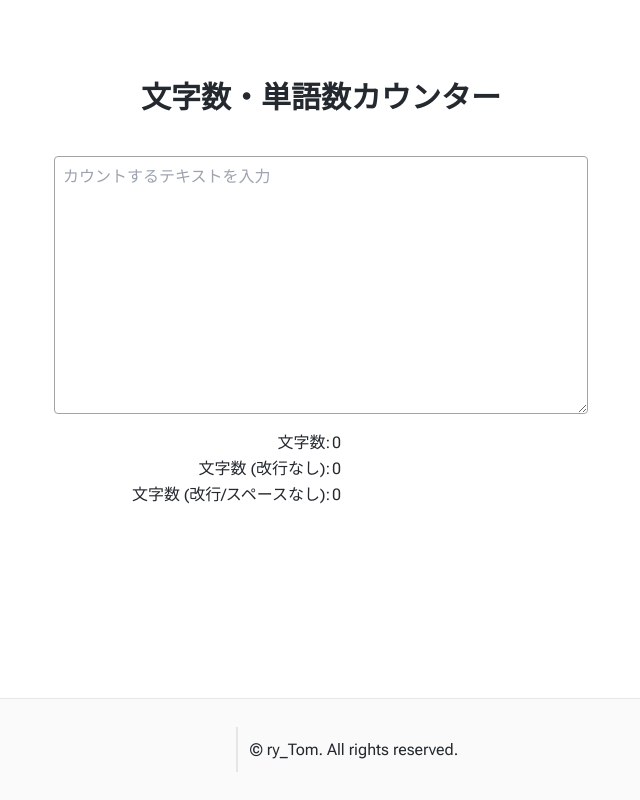
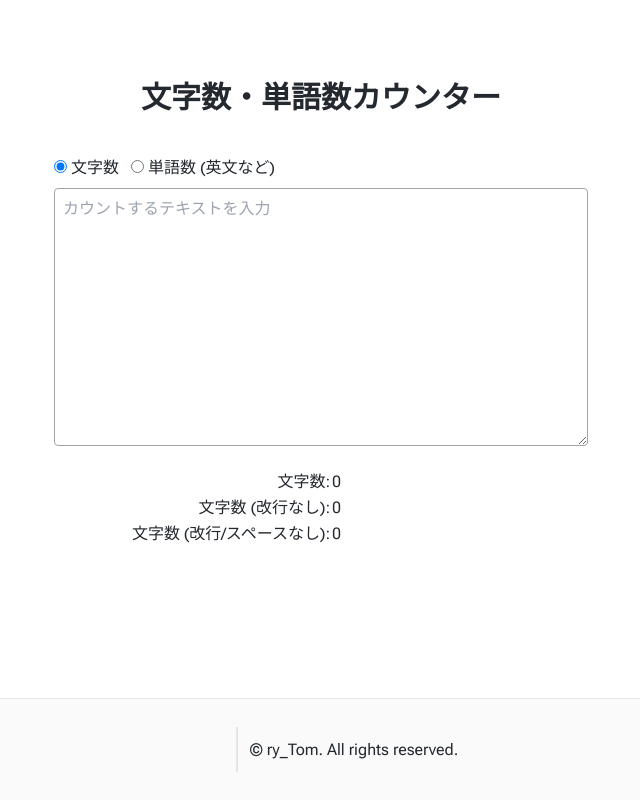
Before and after one commit to ryoryo25/wordcount, a Next.js app: page / in a window 1280 px wide. Shown: the whole page, without its empty margins (319-959 px from the left). Built offline with nearby package versions, Linux system fonts and the light colour scheme; some icons are missing.

Commit message:
add counting mode

```diff
--- a/src/app/components/contents.tsx
+++ b/src/app/components/contents.tsx
@@ -1,22 +1,31 @@
-import { KEY_SAVE_TEXT_INPUT } from "@/lib/constants"
+import { KEY_SAVE_MODE, KEY_SAVE_TEXT_INPUT } from "@/lib/constants"
 import { useEffect, useState } from "react"
 import Results from "./results"
 import InputText from "./input-text"
+import SelectMode from "./select-mode"
 
 const Contents = () => {
   const [ text, setText ] = useState<string>('')
+  const [ mode, setMode ] = useState<number>(0)
 
   useEffect(() => {
     const storedText = localStorage.getItem(KEY_SAVE_TEXT_INPUT)
+    const storedMode = localStorage.getItem(KEY_SAVE_MODE)
     if (storedText) {
       setText(storedText)
     }
-  }, [text])
+    if (storedMode) {
+      setMode(Number(storedMode))
+    }
+  }, [])
 
   return (
     <main className="pb-10">
-      <InputText text={text} setText={setText} />
-      <Results text={text} />
+      <div className="mx-auto w-max">
+        <SelectMode mode={mode} setMode={setMode} />
+        <InputText text={text} setText={setText} />
+      </div>
+      <Results text={text} mode={mode} />
     </main>
   )
 }
--- a/src/app/components/input-text.tsx
+++ b/src/app/components/input-text.tsx
@@ -16,7 +16,6 @@ const InputText = ({ text, setText }: Props) => {
 
   return (
     <TextArea
-      className="block mx-auto"
       name="main-input"
       placeholder="カウントするテキストを入力"
       value={text}
--- /dev/null
+++ b/src/app/components/select-mode.tsx
@@ -0,0 +1,43 @@
+import { KEY_SAVE_MODE, MODE_CHARACTERS, MODE_WORDS } from "@/lib/constants"
+import { ChangeEvent, Dispatch, SetStateAction } from "react"
+import RadioButton from "./radio-button"
+
+type Props = {
+  mode: number
+  setMode: Dispatch<SetStateAction<number>>
+}
+
+const SelectMode = ({ mode, setMode }: Props) => {
+
+  const changeMode = (e: ChangeEvent<HTMLInputElement>) => {
+    setMode(Number(e.target.value))
+    localStorage.setItem(KEY_SAVE_MODE, e.target.value)
+  }
+
+  return (
+    <div className="mb-2">
+      <label className="mr-3">
+        <RadioButton
+          className="mr-1"
+          name="mode"
+          value={MODE_CHARACTERS}
+          checked={mode === MODE_CHARACTERS}
+          onChange={changeMode}
+        />
+        文字数
+      </label>
+      <label>
+        <RadioButton
+          className="mr-1"
+          name="mode"
+          value={MODE_WORDS}
+          checked={mode === MODE_WORDS}
+          onChange={changeMode}
+        />
+        単語数 (英文など)
+      </label>
+    </div>
+  )
+}
+
+export default SelectMode
--- a/src/lib/constants.ts
+++ b/src/lib/constants.ts
@@ -10,3 +10,7 @@ export const OG_IMAGE_URL = ''
 export const GA_MEASUREMENT_ID = process.env.GA_MEASUREMENT_ID || ''
 
 export const KEY_SAVE_TEXT_INPUT = 'WORD_COUNT_TEXT_INPUT'
+export const KEY_SAVE_MODE = 'WORD_COUNT_MODE'
+
+export const MODE_CHARACTERS = 0
+export const MODE_WORDS = 1
```
